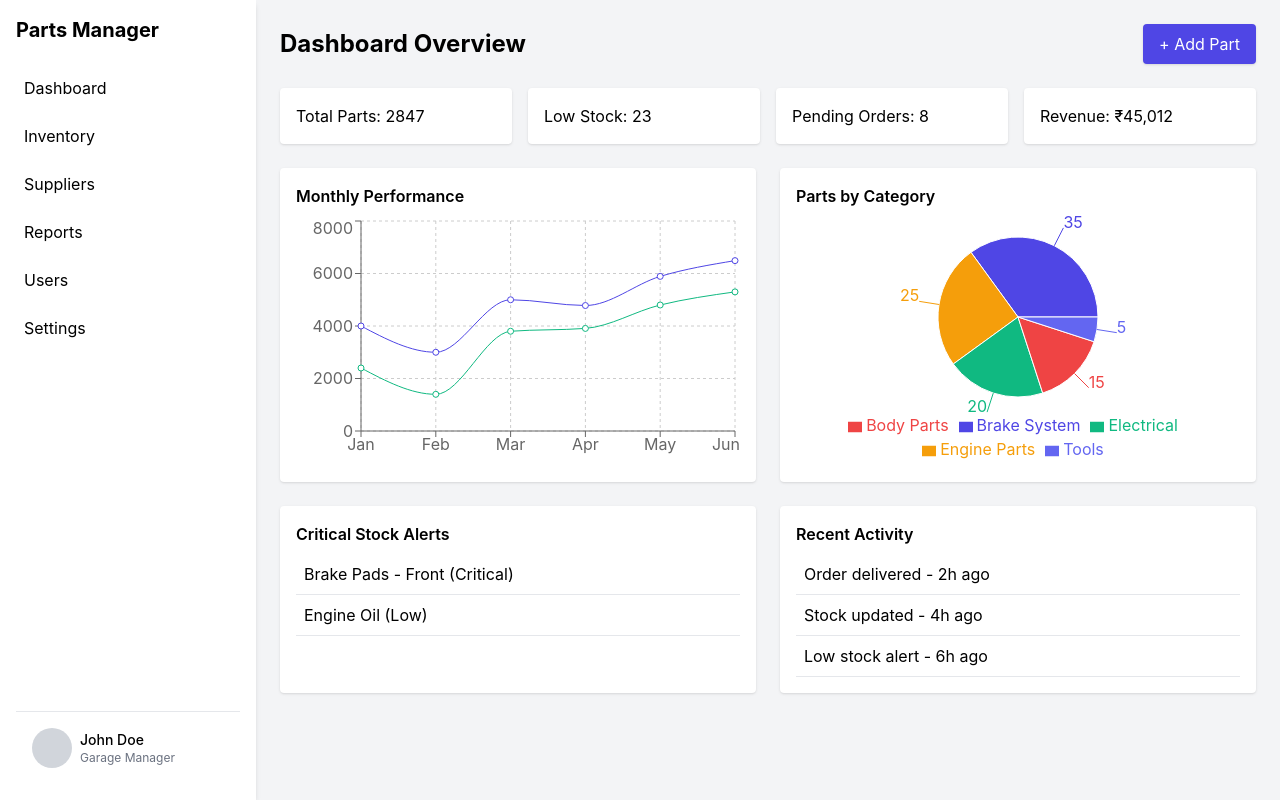
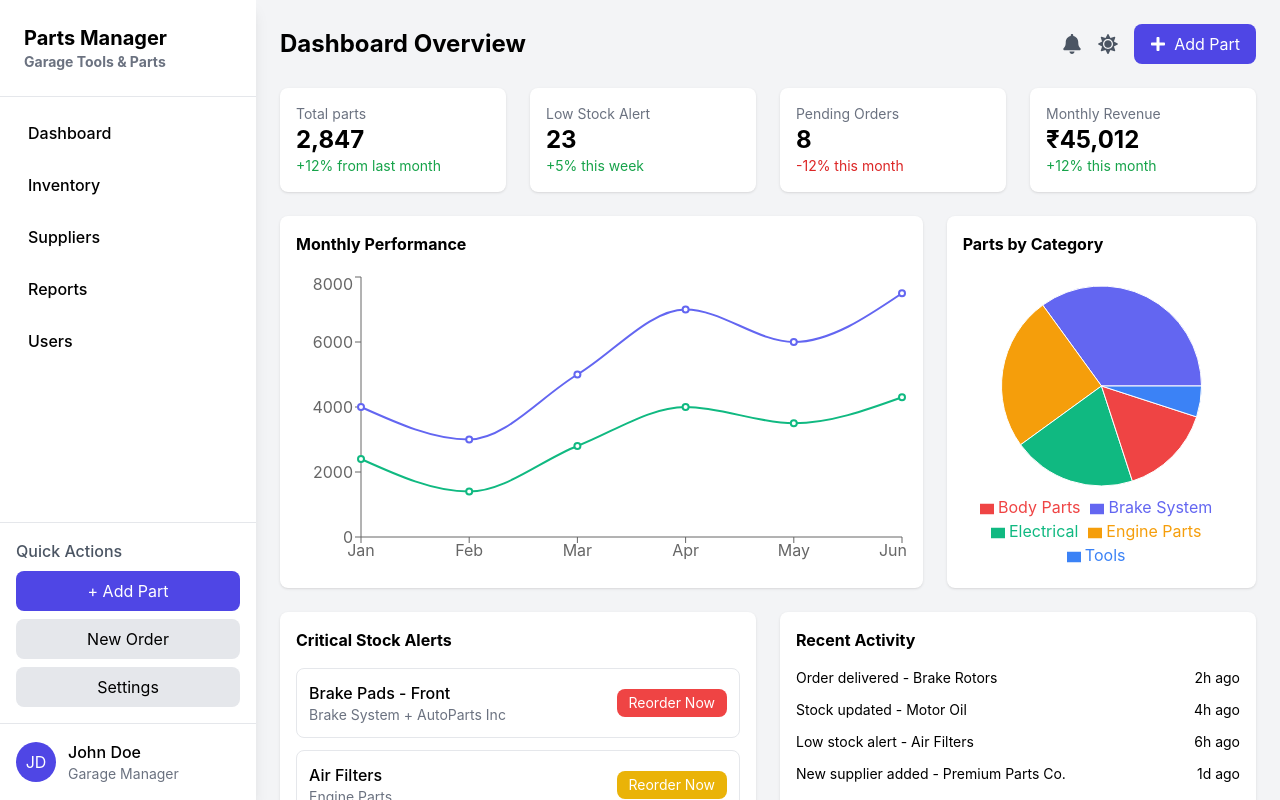
Before and after one commit to Srikumarsahoo/EzzyManagement, a React (Create React App) app in the folder ass-frontend/: page /dashboard in a window 1280 px wide. Built offline with nearby package versions, Linux system fonts and the light colour scheme.

Commit message:
Dashboard Design change

```diff
--- a/ass-frontend/package.json
+++ b/ass-frontend/package.json
@@ -11,6 +11,7 @@
     "@testing-library/jest-dom": "^6.8.0",
     "@testing-library/react": "^16.3.0",
     "@testing-library/user-event": "^13.5.0",
+    "@vercel/speed-insights": "^1.2.0",
     "axios": "^1.11.0",
     "dotenv": "^17.2.1",
     "lucide-react": "^0.544.0",
--- a/ass-frontend/src/App.js
+++ b/ass-frontend/src/App.js
@@ -4,6 +4,7 @@ import Login from "./components/Login";
 import Signup from "./components/signup";
 import Inventory from "./components/InventoryList";
 import Dashboard from "./pages/Dashboard";
+import { SpeedInsights } from "@vercel/speed-insights/react"
 
 function App() {
   return (
--- a/ass-frontend/src/index.js
+++ b/ass-frontend/src/index.js
@@ -3,6 +3,7 @@ import ReactDOM from 'react-dom/client';
 import './index.css';
 import App from './App';
 import reportWebVitals from './reportWebVitals';
+import { SpeedInsights } from "@vercel/speed-insights/react"
 
 const root = ReactDOM.createRoot(document.getElementById('root'));
 root.render(
--- a/ass-frontend/src/pages/Dashboard.js
+++ b/ass-frontend/src/pages/Dashboard.js
@@ -1,97 +1,123 @@
 // src/pages/Dashboard.js
 import React from "react";
 import {
-  LineChart, Line, XAxis, YAxis, CartesianGrid, Tooltip, ResponsiveContainer,
+  BarChart, Bar, XAxis, YAxis, Tooltip, ResponsiveContainer, LineChart, Line,
   PieChart, Pie, Cell, Legend
 } from "recharts";
+import { FaBell, FaSun, FaPlus } from "react-icons/fa";
 
-const Dashboard = () => {
 // Sample data for charts
 const performanceData = [
   { month: "Jan", sales: 4000, parts: 2400 },
   { month: "Feb", sales: 3000, parts: 1398 },
-    { month: "Mar", sales: 5000, parts: 3800 },
-    { month: "Apr", sales: 4780, parts: 3908 },
-    { month: "May", sales: 5890, parts: 4800 },
-    { month: "Jun", sales: 6490, parts: 5300 },
+  { month: "Mar", sales: 5000, parts: 2800 },
+  { month: "Apr", sales: 7000, parts: 4000 },
+  { month: "May", sales: 6000, parts: 3500 },
+  { month: "Jun", sales: 7500, parts: 4300 },
 ];
 
-  const pieData = [
+const categoryData = [
   { name: "Brake System", value: 35 },
   { name: "Engine Parts", value: 25 },
   { name: "Electrical", value: 20 },
   { name: "Body Parts", value: 15 },
   { name: "Tools", value: 5 },
 ];
-  const COLORS = ["#4F46E5", "#F59E0B", "#10B981", "#EF4444", "#6366F1"];
+const COLORS = ["#6366F1", "#F59E0B", "#10B981", "#EF4444", "#3B82F6"];
 
+export default function Dashboard() {
   return (
-    <div className="flex min-h-screen bg-gray-100">
+    <div className="flex h-screen bg-gray-100">
       {/* Sidebar */}
-      <aside className="w-64 bg-white shadow-md p-4 flex flex-col justify-between">
-        <div>
-          <h1 className="text-xl font-bold mb-6">Parts Manager</h1>
-          <nav className="space-y-2">
-            <a href="#" className="block p-2 rounded hover:bg-gray-200">Dashboard</a>
-            <a href="#" className="block p-2 rounded hover:bg-gray-200">Inventory</a>
-            <a href="#" className="block p-2 rounded hover:bg-gray-200">Suppliers</a>
-            <a href="#" className="block p-2 rounded hover:bg-gray-200">Reports</a>
-            <a href="#" className="block p-2 rounded hover:bg-gray-200">Users</a>
-            <a href="#" className="block p-2 rounded hover:bg-gray-200">Settings</a>
+      <aside className="w-64 bg-white shadow-lg flex flex-col">
+        <div className="p-6 font-bold text-xl border-b">
+          Parts Manager
+          <p className="text-sm text-gray-500">Garage Tools & Parts</p>
+        </div>
+        <nav className="flex-1 p-4 space-y-3">
+          <a href="#" className="block py-2 px-3 rounded-lg hover:bg-indigo-100 font-medium">Dashboard</a>
+          <a href="#" className="block py-2 px-3 rounded-lg hover:bg-indigo-100 font-medium">Inventory</a>
+          <a href="#" className="block py-2 px-3 rounded-lg hover:bg-indigo-100 font-medium">Suppliers</a>
+          <a href="#" className="block py-2 px-3 rounded-lg hover:bg-indigo-100 font-medium">Reports</a>
+          <a href="#" className="block py-2 px-3 rounded-lg hover:bg-indigo-100 font-medium">Users</a>
         </nav>
+        <div className="p-4 border-t">
+          <p className="text-gray-600 font-medium">Quick Actions</p>
+          <button className="w-full mt-2 py-2 px-3 bg-indigo-600 text-white rounded-lg">+ Add Part</button>
+          <button className="w-full mt-2 py-2 px-3 bg-gray-200 rounded-lg">New Order</button>
+          <button className="w-full mt-2 py-2 px-3 bg-gray-200 rounded-lg">Settings</button>
         </div>
-        <div className="p-4 border-t">
-          <div className="flex items-center space-x-2">
-            <div className="w-10 h-10 bg-gray-300 rounded-full"></div>
-            <div>
-              <p className="text-sm font-medium">John Doe</p>
-              <p className="text-xs text-gray-500">Garage Manager</p>
-            </div>
+        <div className="p-4 flex items-center border-t mt-auto">
+          <div className="w-10 h-10 rounded-full bg-indigo-600 flex items-center justify-center text-white">JD</div>
+          <div className="ml-3">
+            <p className="font-medium">John Doe</p>
+            <p className="text-sm text-gray-500">Garage Manager</p>
           </div>
         </div>
       </aside>
 
-      {/* Main Content */}
-      <main className="flex-1 p-6">
-        {/* Top Bar */}
+      {/* Main content */}
+      <main className="flex-1 p-6 overflow-y-auto">
+        {/* Header */}
         <div className="flex justify-between items-center mb-6">
-          <h2 className="text-2xl font-bold">Dashboard Overview</h2>
-          <button className="bg-indigo-600 text-white px-4 py-2 rounded shadow">
-            + Add Part
+          <h1 className="text-2xl font-bold">Dashboard Overview</h1>
+          <div className="flex items-center space-x-4">
+            <FaBell className="text-gray-600 text-xl" />
+            <FaSun className="text-gray-600 text-xl" />
+            <button className="px-4 py-2 bg-indigo-600 text-white rounded-lg flex items-center">
+              <FaPlus className="mr-2" /> Add Part
             </button>
           </div>
+        </div>
 
-        {/* Stats Cards */}
-        <div className="grid grid-cols-1 md:grid-cols-4 gap-4 mb-6">
-          <div className="bg-white p-4 rounded shadow">Total Parts: 2847</div>
-          <div className="bg-white p-4 rounded shadow">Low Stock: 23</div>
-          <div className="bg-white p-4 rounded shadow">Pending Orders: 8</div>
-          <div className="bg-white p-4 rounded shadow">Revenue: ₹45,012</div>
+        {/* Top Cards */}
+        <div className="grid grid-cols-4 gap-6 mb-6">
+          <div className="bg-white p-4 rounded-lg shadow">
+            <p className="text-sm text-gray-500">Total parts</p>
+            <h2 className="text-2xl font-bold">2,847</h2>
+            <p className="text-green-600 text-sm">+12% from last month</p>
+          </div>
+          <div className="bg-white p-4 rounded-lg shadow">
+            <p className="text-sm text-gray-500">Low Stock Alert</p>
+            <h2 className="text-2xl font-bold">23</h2>
+            <p className="text-green-600 text-sm">+5% this week</p>
+          </div>
+          <div className="bg-white p-4 rounded-lg shadow">
+            <p className="text-sm text-gray-500">Pending Orders</p>
+            <h2 className="text-2xl font-bold">8</h2>
+            <p className="text-red-600 text-sm">-12% this month</p>
+          </div>
+          <div className="bg-white p-4 rounded-lg shadow">
+            <p className="text-sm text-gray-500">Monthly Revenue</p>
+            <h2 className="text-2xl font-bold">₹45,012</h2>
+            <p className="text-green-600 text-sm">+12% this month</p>
+          </div>
         </div>
 
         {/* Charts */}
-        <div className="grid grid-cols-1 md:grid-cols-2 gap-6 mb-6">
-          <div className="bg-white p-4 rounded shadow">
-            <h3 className="font-semibold mb-2">Monthly Performance</h3>
-            <ResponsiveContainer width="100%" height={250}>
+        <div className="grid grid-cols-3 gap-6 mb-6">
+          {/* Line Chart */}
+          <div className="col-span-2 bg-white p-4 rounded-lg shadow">
+            <h3 className="font-bold mb-4">Monthly Performance</h3>
+            <ResponsiveContainer width="100%" height={300}>
               <LineChart data={performanceData}>
-                <CartesianGrid strokeDasharray="3 3" />
                 <XAxis dataKey="month" />
                 <YAxis />
                 <Tooltip />
-                <Line type="monotone" dataKey="sales" stroke="#4F46E5" />
-                <Line type="monotone" dataKey="parts" stroke="#10B981" />
+                <Line type="monotone" dataKey="sales" stroke="#6366F1" strokeWidth={2} />
+                <Line type="monotone" dataKey="parts" stroke="#10B981" strokeWidth={2} />
               </LineChart>
             </ResponsiveContainer>
           </div>
 
-          <div className="bg-white p-4 rounded shadow">
-            <h3 className="font-semibold mb-2">Parts by Category</h3>
-            <ResponsiveContainer width="100%" height={250}>
+          {/* Pie Chart */}
+          <div className="bg-white p-4 rounded-lg shadow">
+            <h3 className="font-bold mb-4">Parts by Category</h3>
+            <ResponsiveContainer width="100%" height={300}>
               <PieChart>
-                <Pie data={pieData} dataKey="value" cx="50%" cy="50%" outerRadius={80} label>
-                  {pieData.map((entry, index) => (
-                    <Cell key={`cell-${index}`} fill={COLORS[index % COLORS.length]} />
+                <Pie data={categoryData} dataKey="value" nameKey="name" cx="50%" cy="50%" outerRadius={100}>
+                  {categoryData.map((entry, index) => (
+                    <Cell key={`cell-${index}`} fill={COLORS[index]} />
                   ))}
                 </Pie>
                 <Legend />
@@ -100,28 +126,41 @@ const Dashboard = () => {
           </div>
         </div>
 
-        {/* Alerts & Recent Activity */}
-        <div className="grid grid-cols-1 md:grid-cols-2 gap-6">
-          <div className="bg-white p-4 rounded shadow">
-            <h3 className="font-semibold mb-2">Critical Stock Alerts</h3>
-            <ul>
-              <li className="p-2 border-b">Brake Pads - Front (Critical)</li>
-              <li className="p-2 border-b">Engine Oil (Low)</li>
-            </ul>
+        {/* Bottom Sections */}
+        <div className="grid grid-cols-2 gap-6">
+          {/* Stock Alerts */}
+          <div className="bg-white p-4 rounded-lg shadow">
+            <h3 className="font-bold mb-4">Critical Stock Alerts</h3>
+            <div className="space-y-3">
+              <div className="p-3 border rounded-lg flex justify-between items-center">
+                <div>
+                  <p className="font-medium">Brake Pads - Front</p>
+                  <p className="text-sm text-gray-500">Brake System + AutoParts Inc</p>
+                </div>
+                <button className="px-3 py-1 bg-red-500 text-white rounded-lg text-sm">Reorder Now</button>
+              </div>
+              <div className="p-3 border rounded-lg flex justify-between items-center">
+                <div>
+                  <p className="font-medium">Air Filters</p>
+                  <p className="text-sm text-gray-500">Engine Parts</p>
+                </div>
+                <button className="px-3 py-1 bg-yellow-500 text-white rounded-lg text-sm">Reorder Now</button>
+              </div>
+            </div>
           </div>
 
-          <div className="bg-white p-4 rounded shadow">
-            <h3 className="font-semibold mb-2">Recent Activity</h3>
-            <ul>
-              <li className="p-2 border-b">Order delivered - 2h ago</li>
-              <li className="p-2 border-b">Stock updated - 4h ago</li>
-              <li className="p-2 border-b">Low stock alert - 6h ago</li>
+          {/* Recent Activity */}
+          <div className="bg-white p-4 rounded-lg shadow">
+            <h3 className="font-bold mb-4">Recent Activity</h3>
+            <ul className="space-y-3 text-sm">
+              <li className="flex justify-between"><span>Order delivered - Brake Rotors</span><span>2h ago</span></li>
+              <li className="flex justify-between"><span>Stock updated - Motor Oil</span><span>4h ago</span></li>
+              <li className="flex justify-between"><span>Low stock alert - Air Filters</span><span>6h ago</span></li>
+              <li className="flex justify-between"><span>New supplier added - Premium Parts Co.</span><span>1d ago</span></li>
             </ul>
           </div>
         </div>
       </main>
     </div>
   );
-};
-
-export default Dashboard;
+}
```
Also changed, not shown: 1 other file (tests, documents, lock files or other folders). Lines whose indentation alone changed are shown as unchanged.
